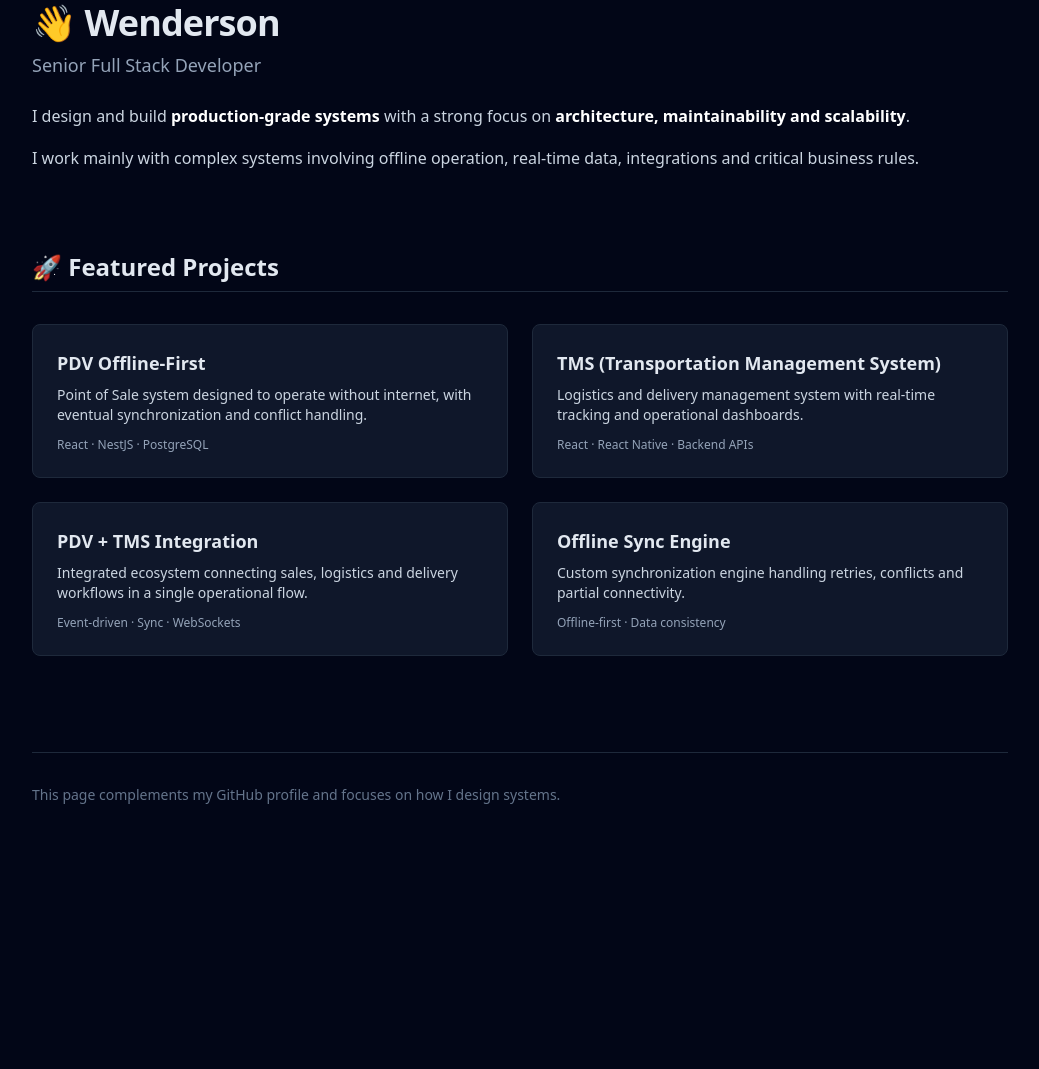
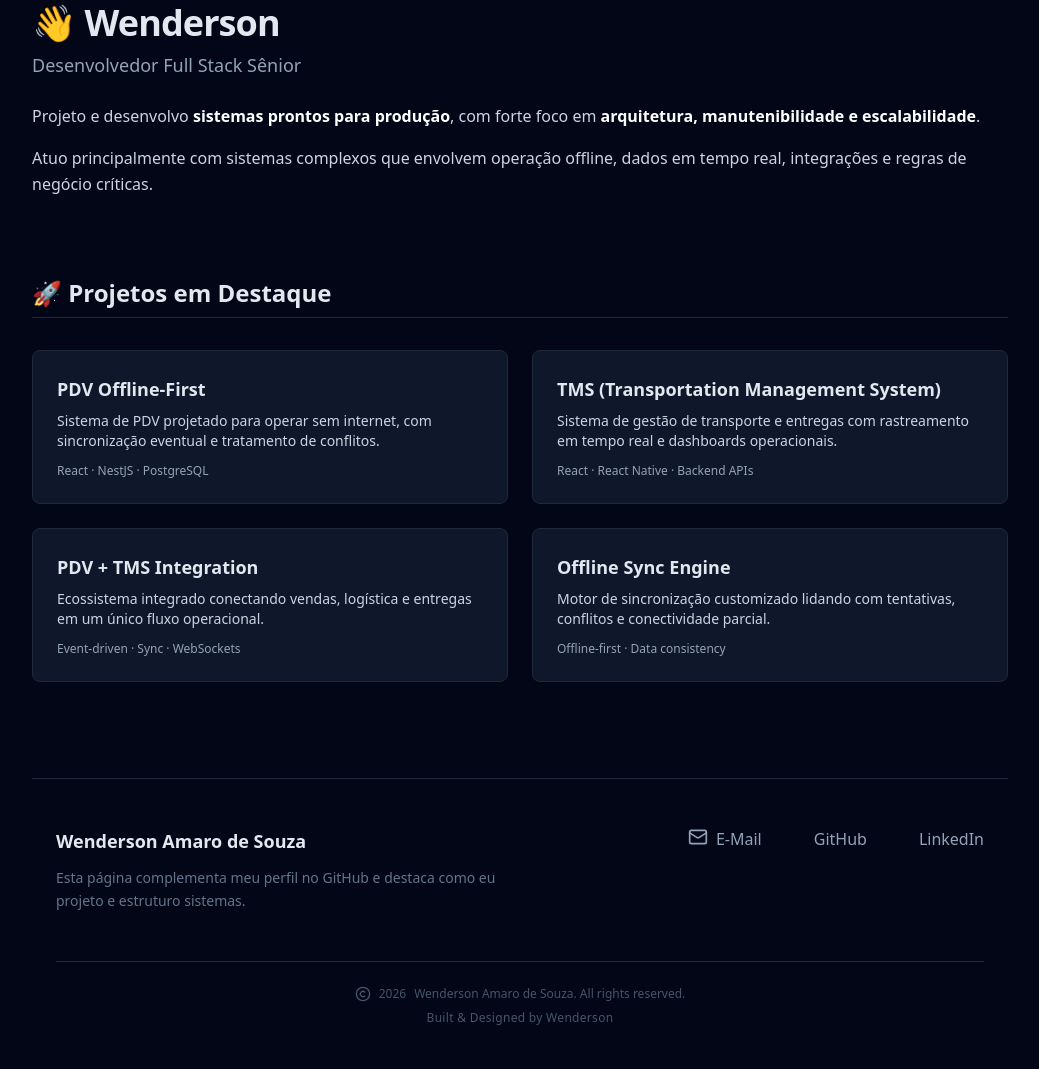
Before and after one commit to WendersonAmaroDeSouza/WendersonAmaroDeSouza, a plain HTML site: page docs/index.html in a window 1280 px wide. Shown: the part 121-1190 px from the top of the page, without its empty margins (120-1159 px from the left). Before the commit the page ends 990 px from the top, so only its background shows below. Drawn offline with nearby package versions, Linux system fonts and the light colour scheme.

Commit message:
Add footer

```diff
--- a/docs/index.html
+++ b/docs/index.html
@@ -1,5 +1,5 @@
 <!DOCTYPE html>
-<html lang="en">
+<html lang="pt-BR">
   <head>
     <meta charset="UTF-8" />
     <meta name="viewport" content="width=device-width, initial-scale=1.0" />
@@ -7,6 +7,9 @@
 
     <!-- Tailwind CDN -->
     <script src="https://cdn.tailwindcss.com"></script>
+
+    <!-- Lucide Icons CDN -->
+    <script src="https://unpkg.com/lucide@latest"></script>
 
     <script>
       function setLanguage(lang) {
@@ -26,9 +29,13 @@
         });
       }
 
+      lucide.createIcons();
+
       document.addEventListener("DOMContentLoaded", () => {
-        setLanguage("en");
+        setLanguage("pt");
       });
+
+      document.getElementById("year").textContent = new Date().getFullYear();
     </script>
   </head>
 
@@ -82,8 +89,12 @@
       <!-- ================= PROJECTS ================= -->
 
       <section class="mt-20">
-        <h2 class="text-2xl font-semibold border-b border-slate-800 pb-2 mb-8">
+        <h2 data-lang="en" class="text-2xl font-semibold border-b border-slate-800 pb-2 mb-8">
           🚀 Featured Projects
+        </h2>
+
+        <h2 data-lang="pt" class="text-2xl font-semibold border-b border-slate-800 pb-2 mb-8">
+          🚀 Projetos em Destaque
         </h2>
 
         <div class="grid md:grid-cols-2 gap-6">
@@ -169,14 +180,81 @@
 
       <!-- ================= FOOTER ================= -->
 
-      <footer class="mt-24 pt-8 border-t border-slate-800 text-sm text-slate-500">
-        <p data-lang="en">
-          This page complements my GitHub profile and focuses on how I design systems.
-        </p>
-        <p data-lang="pt">
-          Esta página complementa meu perfil no GitHub e foca em como eu penso sistemas.
-        </p>
+      <footer class="mt-24 border-t border-slate-800 pt-12 pb-10">
+        <div class="max-w-5xl mx-auto px-6">
+
+          <div class="grid md:grid-cols-2 gap-10 items-start">
+
+            <!-- Left -->
+            <div>
+              <p class="text-slate-200 font-semibold text-lg">
+                Wenderson Amaro de Souza
+              </p>
+
+              <p data-lang="en" class="text-slate-500 mt-3 text-sm leading-relaxed max-w-md">
+                This page complements my GitHub profile and highlights how I design and architect systems.
+              </p>
+
+              <p data-lang="pt" class="text-slate-500 mt-3 text-sm leading-relaxed max-w-md">
+                Esta página complementa meu perfil no GitHub e destaca como eu projeto e estruturo sistemas.
+              </p>
+            </div>
+
+            <!-- Right -->
+            <div class="flex md:justify-end">
+              <div class="flex gap-6 items-center text-slate-400">
+
+                <a class="flex gap-2" href="mailto:wendersonamarodesouza@gmail.com"
+                   class="hover:text-white transition"
+                   aria-label="Email">
+                  <i data-lucide="mail" class="w-5 h-5"></i>
+                  E-Mail
+                </a>
+
+                <a class="flex gap-2" href="https://github.com/WendersonAmaroDeSouza"
+                   target="_blank"
+                   class="hover:text-white transition"
+                   aria-label="GitHub">
+                  <i data-lucide="github" class="w-5 h-5"></i>
+                  GitHub
+                </a>
+
+                <a class="flex gap-2" href="https://www.linkedin.com/in/wenderson-de-souza271125"
+                   target="_blank"
+                   class="hover:text-white transition"
+                   aria-label="LinkedIn">
+                  <i data-lucide="linkedin" class="w-5 h-5"></i>
+                  LinkedIn
+                </a>
+
+              </div>
+            </div>
+          </div>
+
+          <!-- Bottom -->
+          <div class="mt-12 pt-6 border-t border-slate-800 text-center text-slate-600 text-xs space-y-2">
+            <p class="flex items-center justify-center gap-2">
+              <i data-lucide="copyright" class="w-4 h-4"></i>
+              <span id="year"></span>
+              <span>Wenderson Amaro de Souza. All rights reserved.</span>
+            </p>
+
+            <p class="tracking-wide">
+              Built & Designed by Wenderson
+            </p>
+          </div>
+
+        </div>
       </footer>
+
+      <!-- Lucide Icons -->
+
+      <script>
+        document.addEventListener("DOMContentLoaded", function () {
+          lucide.createIcons();
+          document.getElementById("year").textContent = new Date().getFullYear();
+        });
+      </script>
     </main>
   </body>
 </html>
```
